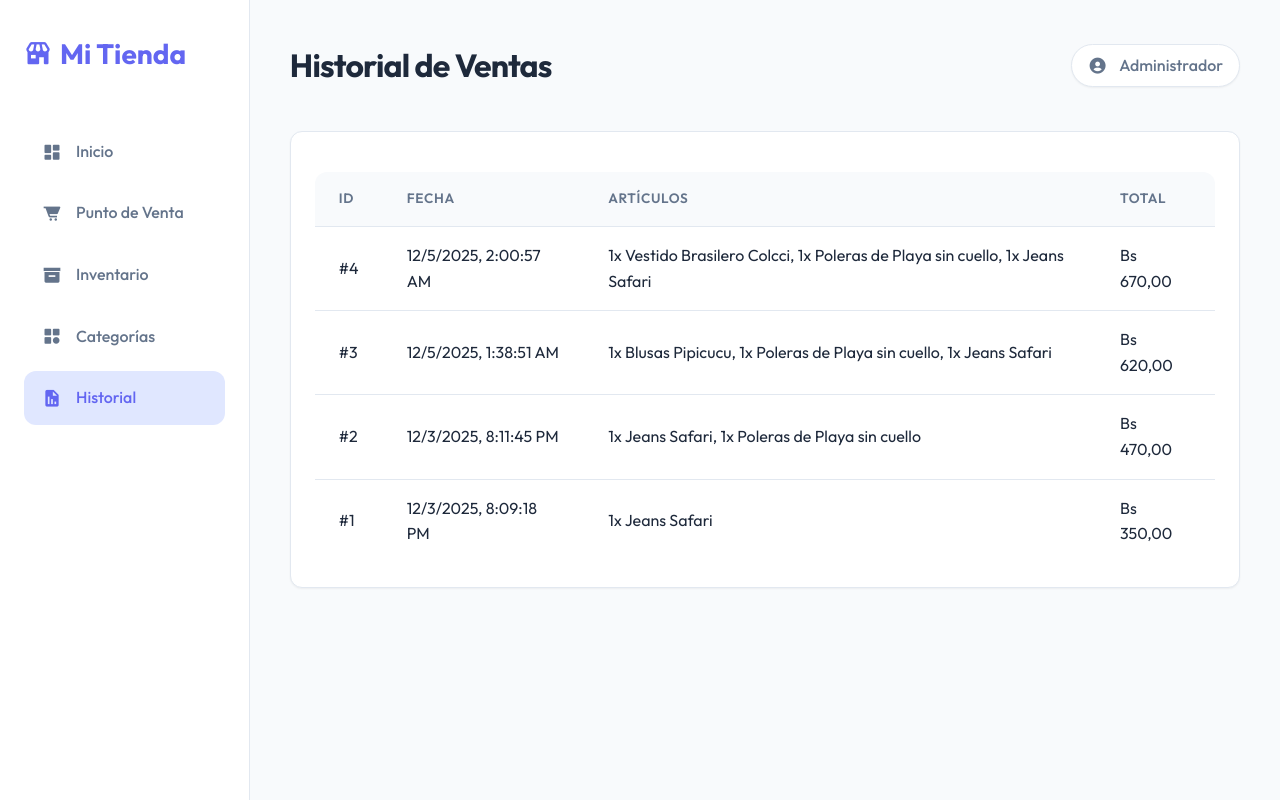
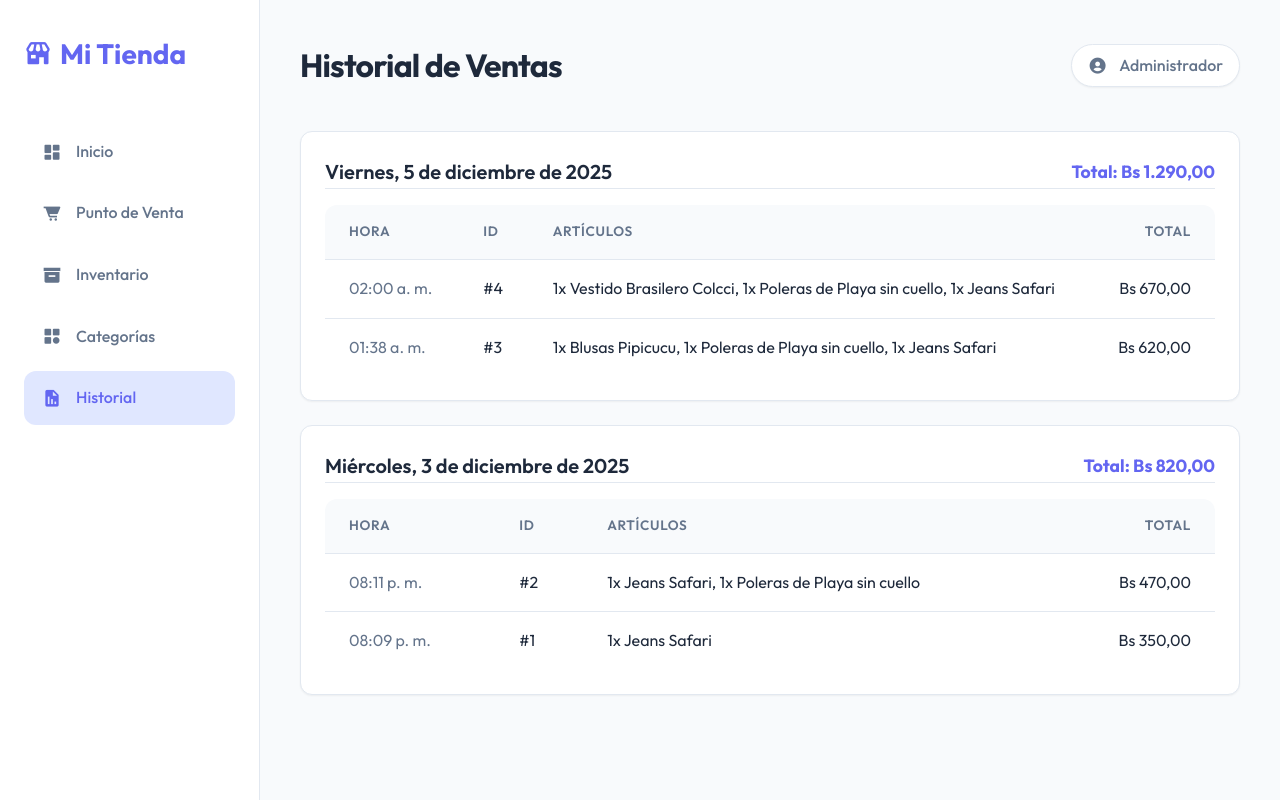
Before and after one commit to vertexcreations/amara, a Flask app: page /sales in a window 1280 px wide. Run offline with Flask 3, Linux system fonts and the light colour scheme; data comes from the database, SQL or seed files in the repository.

Commit message:
feat: Implement sales history UI with daily grouping and detailed display.

```diff
--- a/templates/sales.html
+++ b/templates/sales.html
@@ -3,39 +3,85 @@
 {% block title %}Historial de Ventas{% endblock %}
 
 {% block content %}
-<div class="card">
-    <table>
-        <thead>
-            <tr>
-                <th>ID</th>
-                <th>Fecha</th>
-                <th>Artículos</th>
-                <th>Total</th>
-            </tr>
-        </thead>
-        <tbody id="salesTableBody">
+<div id="salesContainer">
     <!-- Populated by JS -->
-        </tbody>
-    </table>
 </div>
+{% endblock %}
 
 {% block scripts %}
 <script>
     async function loadSales() {
         const sales = await api.getSales();
-        const tbody = document.getElementById('salesTableBody');
+        const container = document.getElementById('salesContainer');
 
-        tbody.innerHTML = sales.map(sale => {
-            const date = new Date(sale.timestamp).toLocaleString();
+        // Group by date
+        const groups = {};
+        sales.forEach(sale => {
+            const dateObj = new Date(sale.timestamp);
+            const dateKey = dateObj.toISOString().split('T')[0]; // YYYY-MM-DD
+
+            if (!groups[dateKey]) {
+                groups[dateKey] = {
+                    dateObj: dateObj,
+                    sales: [],
+                    total: 0
+                };
+            }
+            groups[dateKey].sales.push(sale);
+            groups[dateKey].total += sale.total_amount;
+        });
+
+        // Sort dates descending (newest first)
+        const sortedKeys = Object.keys(groups).sort().reverse();
+
+        if (sortedKeys.length === 0) {
+            container.innerHTML = '<div class="card"><p class="text-center text-secondary">No hay ventas registradas.</p></div>';
+            return;
+        }
+
+        container.innerHTML = sortedKeys.map(key => {
+            const group = groups[key];
+            // Format date: "Lunes, 9 de diciembre de 2025"
+            const dateOptions = { weekday: 'long', year: 'numeric', month: 'long', day: 'numeric' };
+            let dateStr = group.dateObj.toLocaleDateString('es-BO', dateOptions);
+            dateStr = dateStr.charAt(0).toUpperCase() + dateStr.slice(1);
+
+            const salesRows = group.sales.map(sale => {
+                const timeStr = new Date(sale.timestamp).toLocaleTimeString('es-BO', { hour: '2-digit', minute: '2-digit' });
                 const itemsSummary = sale.items.map(i => `${i.quantity}x ${i.product_name}`).join(', ');
 
                 return `
                     <tr>
+                        <td style="white-space: nowrap; color: var(--text-secondary);">${timeStr}</td>
                         <td>#${sale.id}</td>
-                    <td>${date}</td>
                         <td>${itemsSummary}</td>
-                    <td>${formatCurrency(sale.total_amount)}</td>
+                        <td class="text-right font-medium">${formatCurrency(sale.total_amount)}</td>
                     </tr>
+                `;
+            }).join('');
+
+            return `
+                <div class="card">
+                    <div class="flex justify-between items-center mb-3 pb-2 border-bottom" style="border-bottom: 1px solid var(--border-color);">
+                        <h3 style="font-size: 1.25rem; color: var(--text-primary); margin: 0;">${dateStr}</h3>
+                        <span style="font-size: 1.1rem; font-weight: 700; color: var(--primary-color);">
+                            Total: ${formatCurrency(group.total)}
+                        </span>
+                    </div>
+                    <table>
+                        <thead>
+                            <tr>
+                                <th>Hora</th>
+                                <th>ID</th>
+                                <th>Artículos</th>
+                                <th class="text-right">Total</th>
+                            </tr>
+                        </thead>
+                        <tbody>
+                            ${salesRows}
+                        </tbody>
+                    </table>
+                </div>
             `;
         }).join('');
     }
@@ -43,4 +89,3 @@
     loadSales();
 </script>
 {% endblock %}
-{% endblock %}
```
Lines whose indentation alone changed are shown as unchanged.
